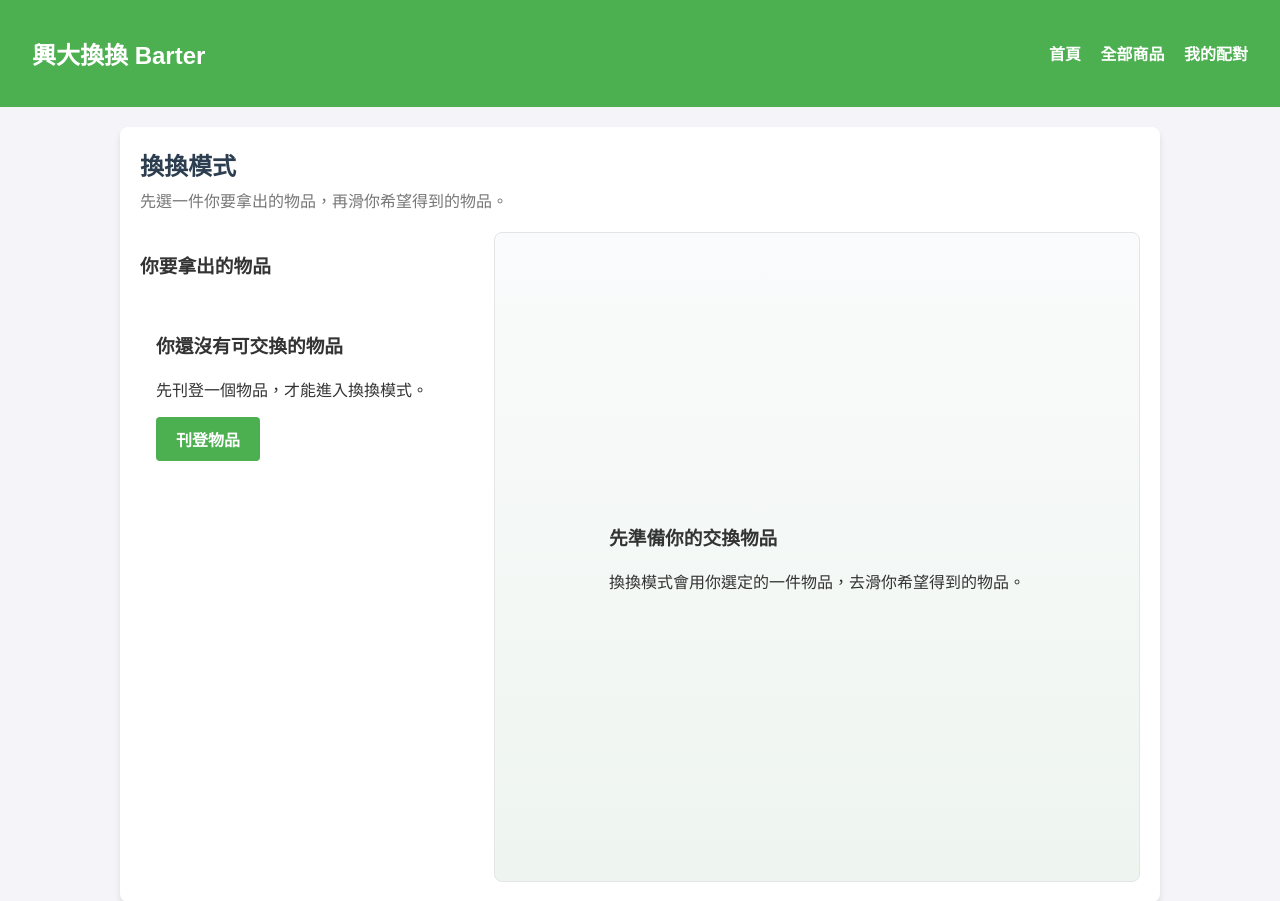
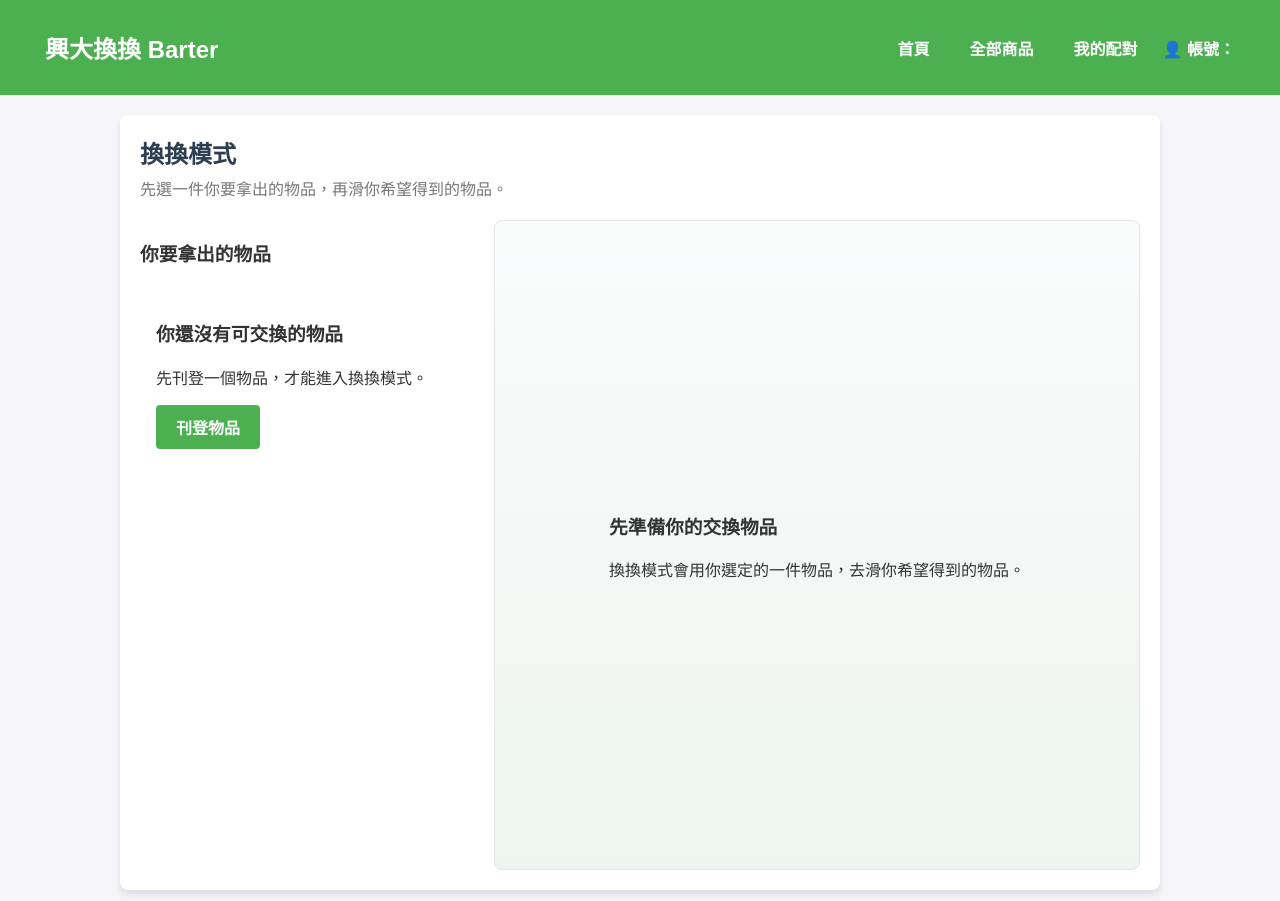
Before and after one commit to Zoe-0924/campus-market, a FastAPI app: template templates/barter.html in a window 1280 px wide. Shown: the top 901 px of the page. Run offline with FastAPI, Linux system fonts and the light colour scheme; the template is opened without the code that fills it, so the values that code supplies are empty.

Commit message:
Update barter.html

```diff
--- a/templates/barter.html
+++ b/templates/barter.html
@@ -268,16 +268,21 @@
     </style>
 </head>
 <body>
-    <header>
-        <h2>興大換換 Barter</h2>
-        <nav>
-            <a href="/">首頁</a>
-            <a href="/products/">全部商品</a>
-            <a href="/barter/matches">我的配對</a>
-            <div class="user-nav">
-                <span class="muted">{{ user.sub }}</span>
-            </div>
-        </nav>
+    <header style="display: flex; justify-content: space-between; align-items: center; padding: 30px 45px; width: 100%; box-sizing: border-box;">
+
+    <h2 style="margin: 0;">興大換換 Barter</h2>
+
+    <nav style="display: flex; align-items: center; gap: 25px;">
+        <a href="/">首頁</a>
+        <a href="/products/">全部商品</a>
+        <a href="/barter/matches">我的配對</a>
+
+        <div class="user-nav" style="display: flex; align-items: center; gap: 15px;">
+            <span style="font-weight: bold;">
+                👤 帳號：{{ user.sub }}
+            </span>
+        </div>
+    </nav>
     </header>
 
     <main class="container">
```
